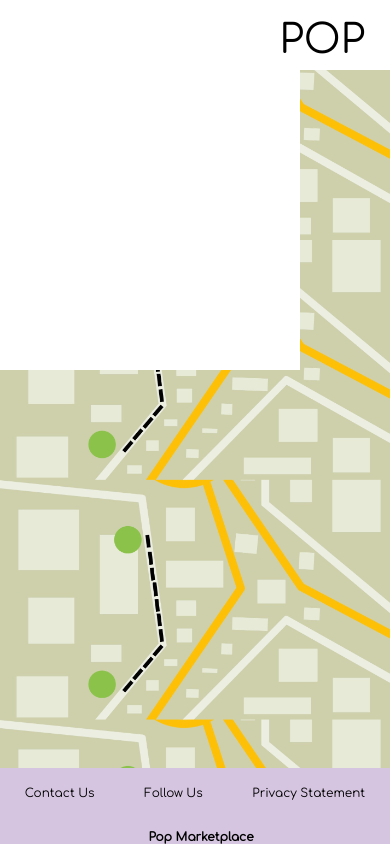
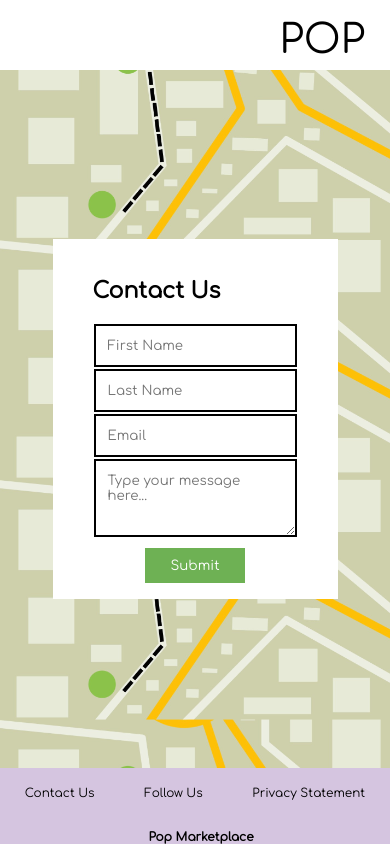
Before and after one commit to acerda96/pop-website-server, a Vue app: page /contact in a window 390 px wide. Built offline with nearby package versions, Linux system fonts and the light colour scheme; some icons are missing.

Commit message:
adds responsive contact page

```diff
--- a/src/App.vue
+++ b/src/App.vue
@@ -47,6 +47,18 @@ html {
   grid-template-rows: $nav-bar-height 1fr auto;
 }
 
+.submit-btn {
+  background-color: $sub-accent-color;
+  width: 100px;
+  border: none;
+  padding: 10px;
+  margin: 10px;
+  cursor: pointer;
+  font-family: $main-font;
+  color: white;
+  align-self: center;
+}
+
 @media (max-width: 800px) {
   #app {
     grid-template-rows: $nav-bar-height-mobile 1fr auto;
--- a/src/components/BrowseButton.vue
+++ b/src/components/BrowseButton.vue
@@ -42,7 +42,7 @@ export default {
   font-size: 20px;
   color: white;
   padding-top: 2px;
-  background-color: rgb(110, 177, 84);
+  background-color: $sub-accent-color;
   border-radius: 10px;
   width: 180px;
   height: 33px;
--- a/src/styles/_variables.scss
+++ b/src/styles/_variables.scss
@@ -5,6 +5,7 @@ $title-font: "Libre Baskerville";
 $main-font: "Comfortaa";
 $main-font-color: black;
 $accent-color: rgb(213, 197, 224);
+$sub-accent-color: rgb(110, 177, 84);
 
 $nav-bar-height: 90px;
 $nav-bar-height-mobile: 70px;
--- a/src/views/ContactUs.vue
+++ b/src/views/ContactUs.vue
@@ -1,6 +1,20 @@
 <template>
   <div class="contact-us">
-    <div class="contact-us-box"></div>
+    <div class="contact-us-box">
+      <div class="contact-title">Contact Us</div>
+      <form class="input-container">
+        <div class="names">
+          <input placeholder="First Name" />
+          <input placeholder="Last Name" />
+        </div>
+        <input placeholder="Email" />
+        <textarea
+          placeholder="Type your message here..."
+          class="input-message"
+        />
+        <button type="submit" class="submit-btn">Submit</button>
+      </form>
+    </div>
   </div>
 </template>
 
@@ -11,9 +25,77 @@ export default {
 </script>
 
 <style lang="scss">
+@import "../styles/_variables.scss";
+
+$box-padding: 10px;
+
+.contact-us {
+  display: flex;
+  justify-content: center;
+  align-items: center;
+}
 .contact-us-box {
   background-color: white;
-  width: 300px;
-  height: 300px;
+  padding: 30px;
+  width: 500px;
+  height: 400px;
+  .contact-title {
+    font-weight: bold;
+    font-size: 30px;
+    padding: $box-padding;
+  }
+  input,
+  textarea {
+    border: 2px solid black;
+    padding: 20px;
+    margin: 1px;
+    font-family: $main-font;
+  }
+  textarea {
+    height: 60px;
+  }
+  .input-container {
+    display: flex;
+    flex-direction: column;
+    padding: $box-padding;
+  }
+  .names {
+    display: flex;
+    justify-content: space-evenly;
+    input {
+      width: 100%;
+    }
+  }
+}
+
+@media (max-width: 800px) {
+  .contact-us-box {
+    width: 400px;
+    height: 300px;
+    .contact-title {
+      font-weight: bold;
+      font-size: 22px;
+      padding: $box-padding;
+    }
+    input,
+    textarea {
+      padding: 12px;
+    }
+    textarea {
+      height: 50px;
+    }
+  }
+}
+
+@media (max-width: 550px) {
+  .contact-us-box {
+    width: auto;
+    .names {
+      flex-direction: column;
+      input {
+        width: auto;
+      }
+    }
+  }
 }
 </style>
--- a/src/views/NotReady.vue
+++ b/src/views/NotReady.vue
@@ -7,7 +7,10 @@
         you updated with our progress on Pop (and give you first access when
         it's ready).
       </div>
-      <input placeholder="Email address" />
+      <div>
+        <input placeholder="Email address" />
+        <button class="submit-btn">Submit</button>
+      </div>
     </div>
   </div>
 </template>
@@ -19,6 +22,7 @@ export default {
 </script>
 
 <style lang="scss">
+@import "../styles/_variables.scss";
 .not-ready {
   display: flex;
   justify-content: center;
@@ -51,6 +55,7 @@ export default {
     border-bottom: 1px solid black;
     padding: 10px;
     max-width: 500px;
+    font-family: $main-font;
   }
 }
 
```
